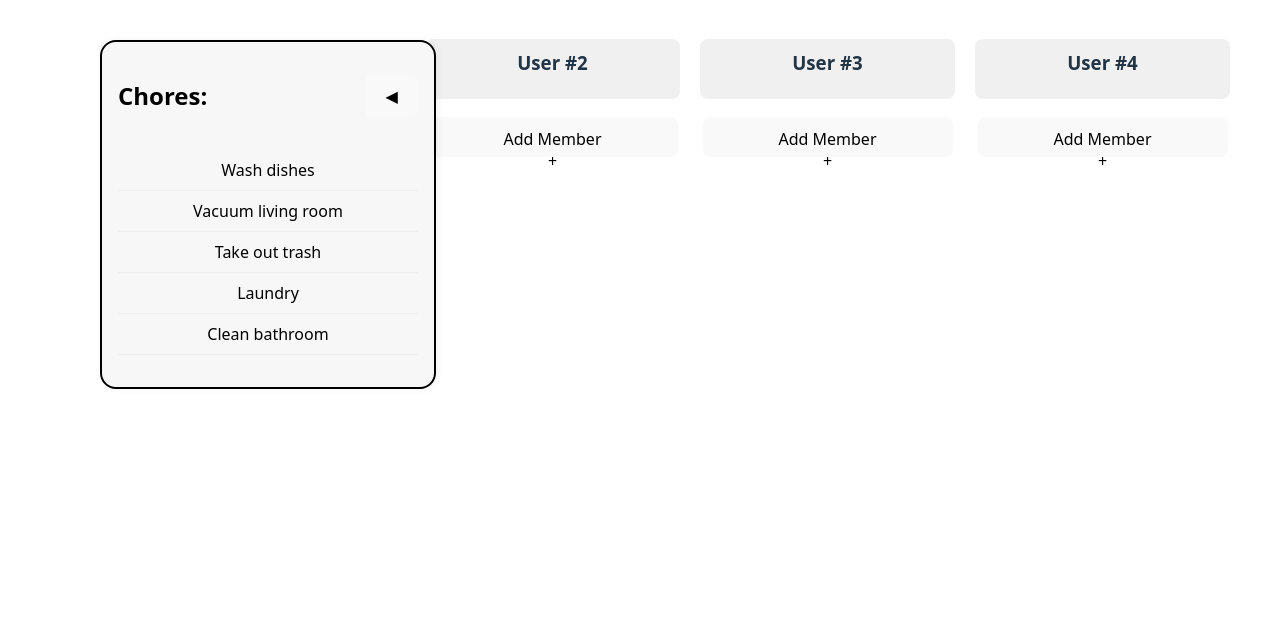
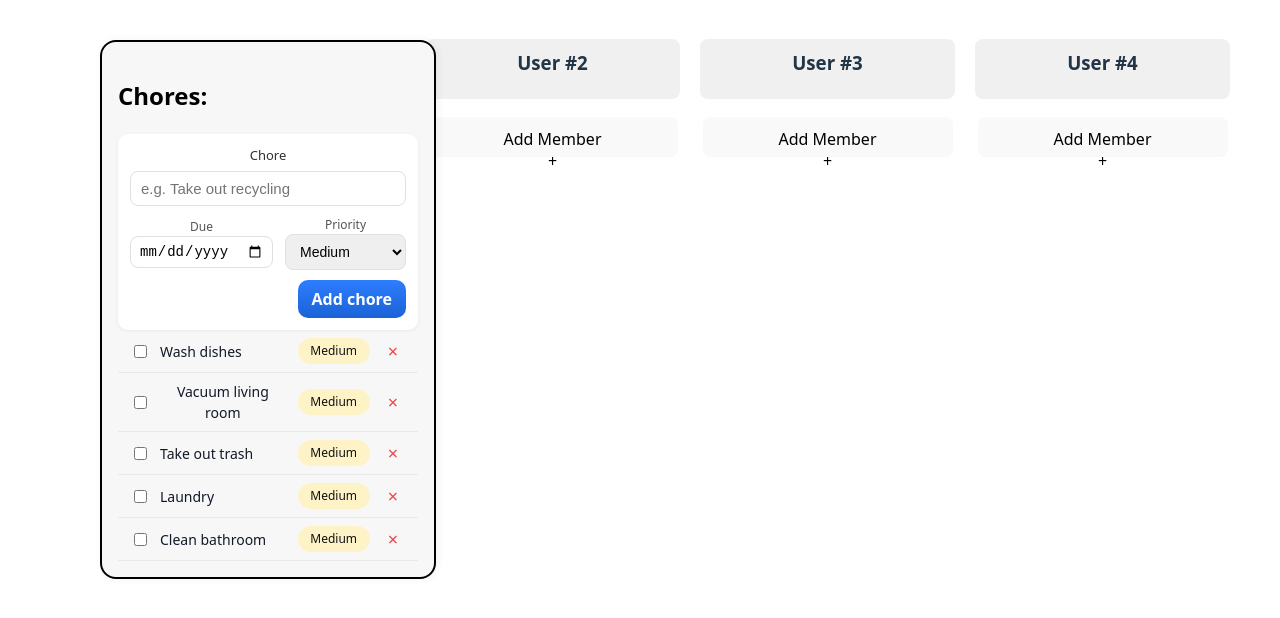
Before and after one commit to AndyChau123/TIDY-Chores-App, a React (Vite) app in the folder TIDY-App/: page / in a window 1280 px wide. Shown: the top 618 px of the page. Built offline with nearby package versions, Linux system fonts and the light colour scheme.

Commit message:
Added the add chore functionality, along with removing chore

```diff
--- a/TIDY-App/src/Chore-List-Component/ChoreList.css
+++ b/TIDY-App/src/Chore-List-Component/ChoreList.css
@@ -57,9 +57,111 @@
   padding: 0;
 }
 
-.chore-list li {
-  padding: 8px 0;
-  border-bottom: 1px solid #eee;
+.chore-list {
+  list-style: none;
+  margin: 0;
+  padding: 0;
+}
+
+.chore-item {
+  padding: 8px 12px;
+  border-bottom: 1px solid rgba(0,0,0,0.06);
+}
+
+/* layout for checkbox + content */
+.chore-item__row {
+  display: flex;
+  align-items: center;
+  gap: 10px;
+  cursor: default; /* clicking the row shouldn't always toggle */
+}
+
+/* keep label content clickable */
+.chore-item__label {
+  display: flex;
+  align-items: center;
+  gap: 10px;
+  flex: 1;
+  cursor: pointer;
+}
+
+/* delete button */
+.chore-item__remove {
+  background: transparent;
+  border: none;
+  color: #ef4444; /* red-500 */
+  font-size: 18px;
+  line-height: 1;
+  padding: 4px 8px;
+  border-radius: 6px;
+  cursor: pointer;
+  transition: background 0.12s, color 0.12s;
+  flex: 0 0 auto;
+}
+
+.chore-item__remove:hover {
+  background: rgba(239,68,68,0.1);
+  color: #b91c1c; /* red-700 */
+}
+
+/* ensure layout stays tidy on small container */
+.chore-item__content {
+  display: flex;
+  justify-content: space-between;
+  align-items: center;
+  width: 100%;
+  min-width: 0; /* allow ellipsis to work */
+}
+
+/* title */
+.chore-item__title {
+  font-size: 14px;
+  color: #111827;
+}
+
+/* meta (due + priority) */
+.chore-item__meta {
+  display: flex;
+  gap: 8px;
+  align-items: center;
+  margin-left: 12px;
+  align-self: center;
+}
+
+/* due date styling: one-line, modest size, ellipsis if too long */
+.due {
+  font-size: 12px;
+  color: #374151; /* gray-700 */
+  white-space: nowrap;
+  overflow: hidden;
+  text-overflow: ellipsis;
+  max-width: 90px;
+  display: inline-block;
+  padding: 2px 6px;
+  border-radius: 6px;
+  background: rgba(0,0,0,0.03);
+}
+
+/* rounded badge for priority (kept) */
+.priority-badge {
+  display: inline-block;
+  padding: 4px 8px;
+  font-size: 12px;
+  border-radius: 999px;
+  color: #111;
+  text-transform: capitalize;
+  min-width: 56px;
+  text-align: center;
+}
+
+/* finished look: gray + strike-through on the title, don't remove the item */
+.chore-item.done .chore-item__title {
+  text-decoration: line-through;
+  color: #6b7280; /* gray-500 */
+}
+
+.chore-item.done .chore-item__content {
+  opacity: 0.65;
 }
 
 /* Example structure in your main App or page component */
--- a/TIDY-App/src/Chore-List-Component/ChoreList.jsx
+++ b/TIDY-App/src/Chore-List-Component/ChoreList.jsx
@@ -1,7 +1,8 @@
 import React, { useState } from "react";
 import "./ChoreList.css";
+import AddChore from "../Add-Chore-Component/AddChore.jsx";
 
-const chores = [
+const seed = [
   "Wash dishes",
   "Vacuum living room",
   "Take out trash",
@@ -9,25 +10,118 @@ const chores = [
   "Clean bathroom",
 ];
 
+function toChoreObject(title, idx) {
+  return {
+    id: `seed_${idx}`,
+    title,
+    dueDate: null,
+    priority: "medium",
+    completed: false,
+    createdAt: new Date().toISOString(),
+  };
+}
+
+function formatDateShort(dateStr) {
+  if (!dateStr) return null;
+  try {
+    const d = new Date(dateStr);
+    return new Intl.DateTimeFormat(undefined, { month: "short", day: "numeric" }).format(d);
+  } catch {
+    return dateStr;
+  }
+}
+
 function ChoreList() {
   const [expanded, setExpanded] = useState(true);
+  const [chores, setChores] = useState(seed.map(toChoreObject));
+
+  const priorityColors = {
+    low: "#D1FAE5",
+    medium: "#FEF3C7",
+    high: "#FECACA",
+  };
+
+  function handleAdd(newChore) {
+    setChores((prev) => [newChore, ...prev]);
+    setExpanded(true);
+  }
+
+  function toggleComplete(id) {
+    setChores((prev) =>
+      prev.map((c) => (c.id === id ? { ...c, completed: !c.completed } : c))
+    );
+  }
+
+  // NEW: remove chore by id
+  function removeChore(id) {
+    setChores((prev) => prev.filter((c) => c.id !== id));
+  }
 
   return (
     <div className={`chore-list-container ${expanded ? "expanded" : "collapsed"}`}>
       <div className="chore-list-header">
         <h2>Chores:</h2>
-        <button onClick={() => setExpanded((prev) => !prev)}>
-          {expanded ? "\u25C0" : "\u25B6"}
-        </button>
       </div>
+
+      <div className="chore-list-add">
+        <AddChore onAdd={handleAdd} />
+      </div>
+
       {expanded && (
         <ul className="chore-list">
-          {chores.map((chore, idx) => (
-            <li key={idx}>{chore}</li>
-          ))}
+          {chores.map((chore) => {
+            const displayDue = formatDateShort(chore.dueDate);
+            return (
+              <li
+                key={chore.id}
+                className={`chore-item ${chore.completed ? "done" : ""}`}
+              >
+                <div className="chore-item__row">
+                  <label className="chore-item__label">
+                    <input
+                      type="checkbox"
+                      className="chore-item__checkbox"
+                      checked={chore.completed}
+                      onChange={() => toggleComplete(chore.id)}
+                      aria-label={`Mark ${chore.title} complete`}
+                    />
+
+                    <div className="chore-item__content">
+                      <div className="chore-item__title">{chore.title}</div>
+
+                      <div className="chore-item__meta">
+                        {displayDue ? (
+                          <span className="due" title={chore.dueDate}>
+                            {displayDue}
+                          </span>
+                        ) : null}
+
+                        <span
+                          className="priority-badge"
+                          style={{ backgroundColor: priorityColors[chore.priority] }}
+                          title={`Priority: ${chore.priority}`}
+                        >
+                          {chore.priority}
+                        </span>
+                      </div>
+                    </div>
+                  </label>
+
+                  {/* delete button — stop propagation so label/checkbox don't toggle */}
+                  <button
+                    className="chore-item__remove"
+                    onClick={(e) => { e.stopPropagation(); e.preventDefault(); removeChore(chore.id); }}
+                    aria-label={`Delete ${chore.title}`}
+                    title="Delete chore"
+                  >
+                    ×
+                  </button>
+                </div>
+              </li>
+            );
+          })}
         </ul>
       )}
-      {/* <AddChore /> will go here in the future */}
     </div>
   );
 }
```
